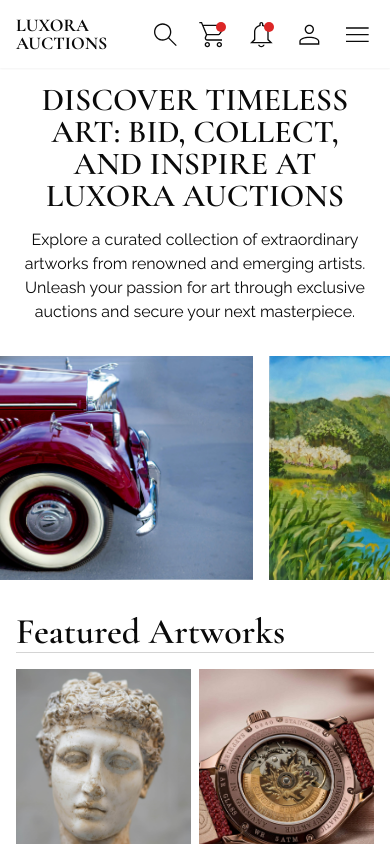
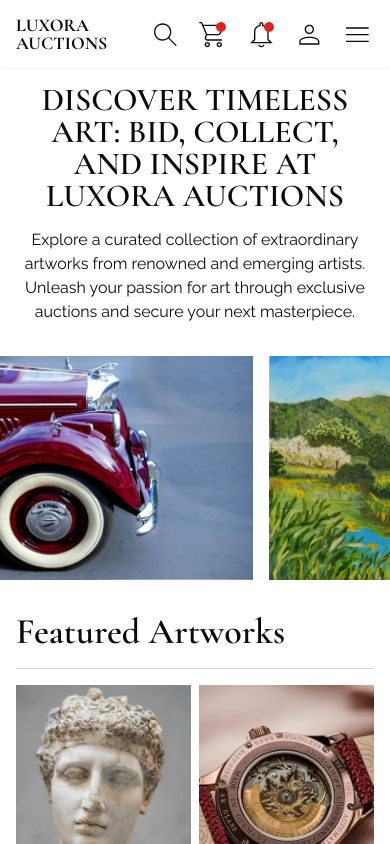
Before and after one commit to samuelkime267/luxora_auctions, a Next.js app: page / in a window 390 px wide. Shown: the top 844 px of the page. Built offline with nearby package versions, Linux system fonts and the light colour scheme.

Commit message:
fixed title padding

```diff
--- a/components/Titles.tsx
+++ b/components/Titles.tsx
@@ -10,7 +10,7 @@ export default function Titles({ className, title }: titleProps) {
   return (
     <div
       className={cn(
-        "mb-4 md:mb-6 border-b border-neutral-300 pb:4 md:pb-6",
+        "mb-4 md:mb-6 border-b border-neutral-300 pb-4 md:pb-6",
         className
       )}
     >
```
